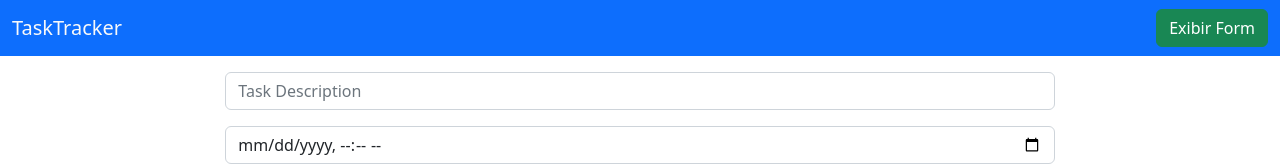
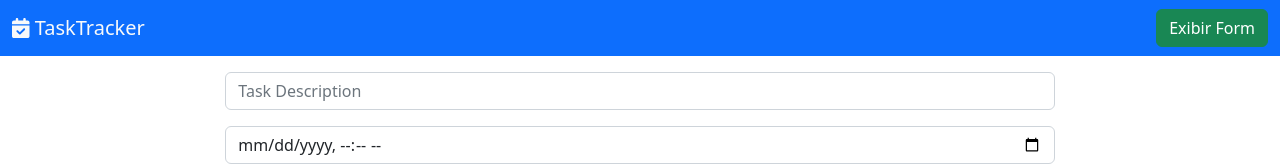
Before and after one commit to MatheusBrito174/ngxs-task-tracker, an Angular app: page /home in a window 1280 px wide. Shown: the top 166 px of the page. Built offline with nearby package versions, Linux system fonts and the light colour scheme.

Commit message:
Adicionando logo no header

```diff
--- a/src/app/components/header/header.component.html
+++ b/src/app/components/header/header.component.html
@@ -1,6 +1,9 @@
 <nav class="navbar bg-primary">
   <div class="container-fluid">
-    <a class="navbar-brand text-light" routerLink="/">TaskTracker</a>
+    <a class="navbar-brand text-light" routerLink="/">
+      <fa-icon [icon]="faCalendarCheck"></fa-icon>
+      TaskTracker
+    </a>
     <button [hidden]="router.url !== '/home'" class="btn btn-success">
       Exibir Form
     </button>
--- a/src/app/components/header/header.component.ts
+++ b/src/app/components/header/header.component.ts
@@ -1,5 +1,6 @@
 import { Component, OnInit } from '@angular/core';
-import { ActivatedRoute, Router } from '@angular/router';
+import { Router } from '@angular/router';
+import { faCalendarCheck } from '@fortawesome/free-solid-svg-icons';
 
 @Component({
   selector: 'app-header',
@@ -7,6 +8,8 @@ import { ActivatedRoute, Router } from '@angular/router';
   styleUrls: ['./header.component.css'],
 })
 export class HeaderComponent implements OnInit {
+  faCalendarCheck = faCalendarCheck;
+
   constructor(readonly router: Router) {}
 
   ngOnInit(): void {}
```
